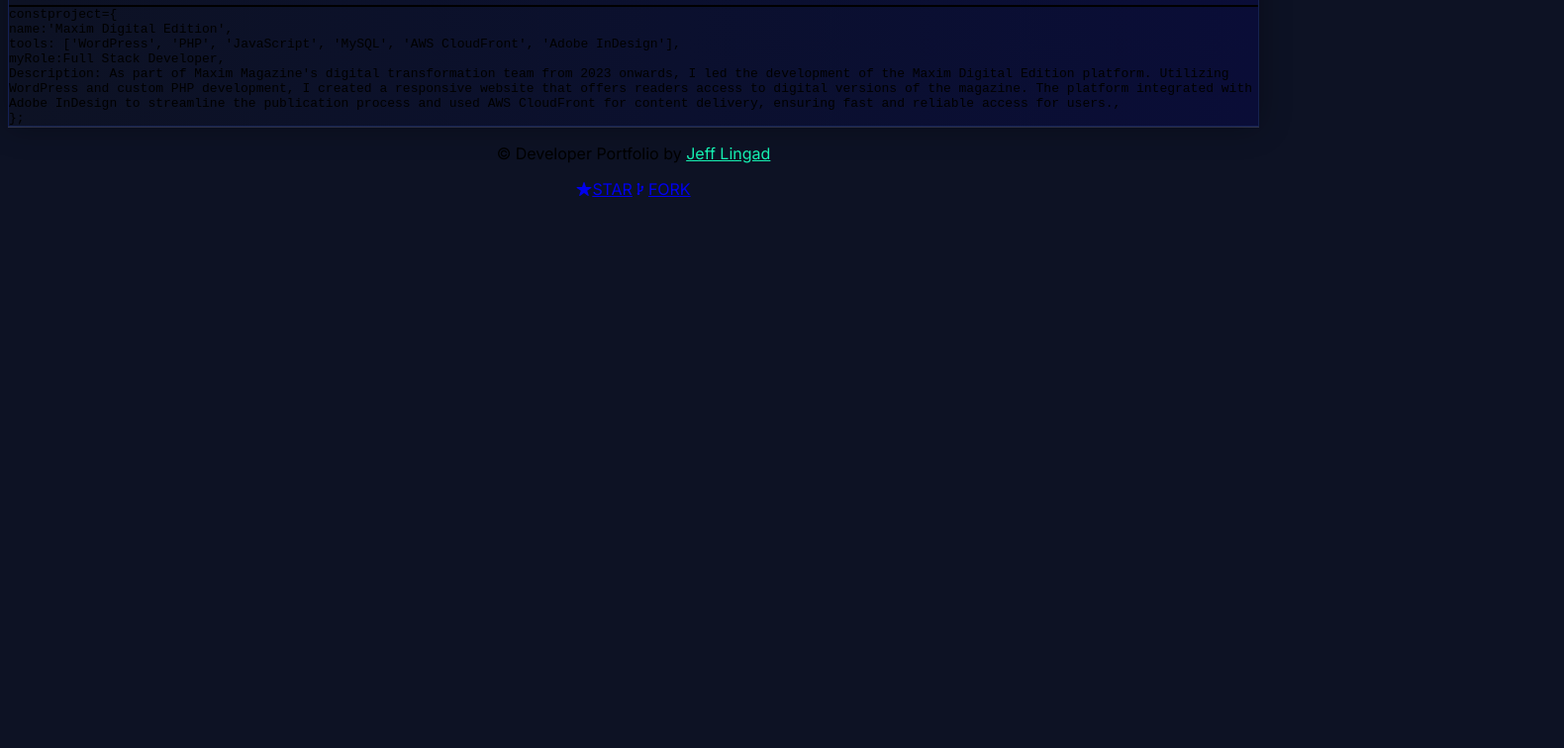
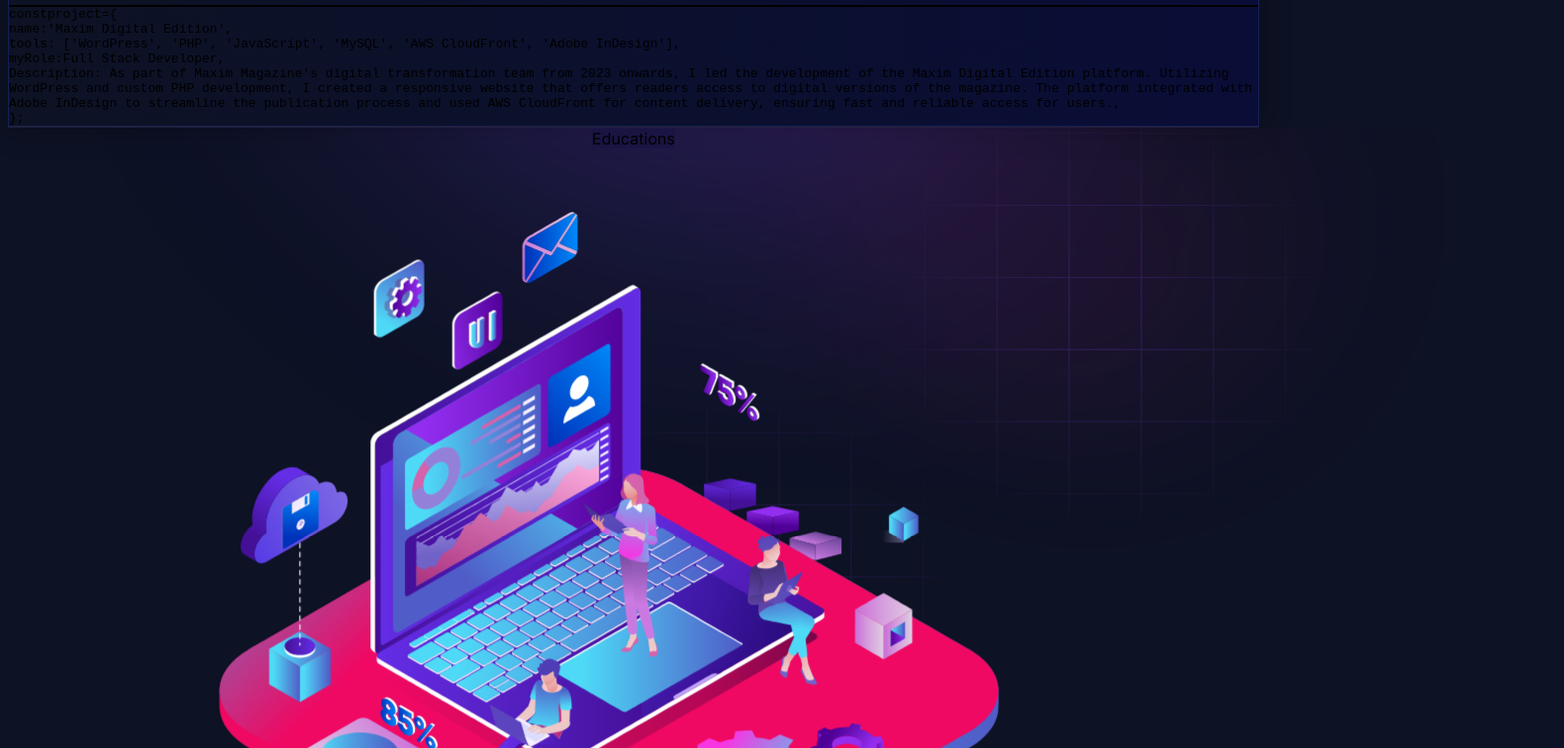
Before and after one commit to wlb-tycoon/kevin-lyu-portfolio, a Next.js app: page / in a window 1280 px wide. Shown: the part 2520-3276 px from the top of the page at 99% size, 1580 px wide, since content can reach past the window. Before the commit the page ends 2729 px from the top, so only its background shows below. Built offline with nearby package versions, Linux system fonts and the light colour scheme.

Commit message:
feat: uncomment Education section

```diff
--- a/app/page.js
+++ b/app/page.js
@@ -14,7 +14,7 @@
       {/* <Experience /> */}
       <Skills />
       <Projects />
-      {/* <Education /> */}
+      <Education />
       {/* <ContactSection /> */}
     </div>
   );
```
